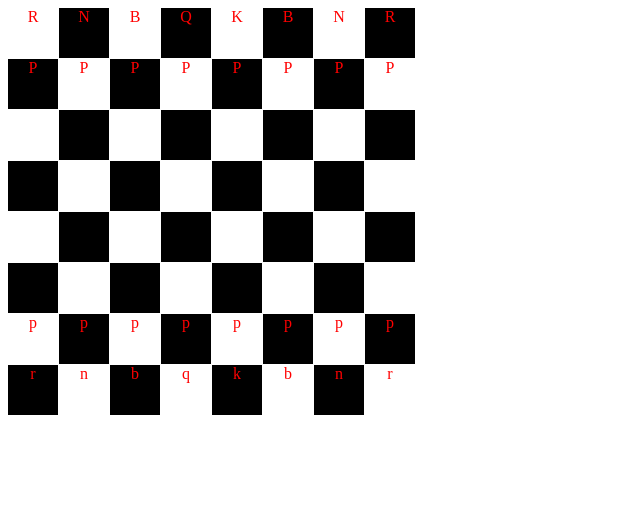
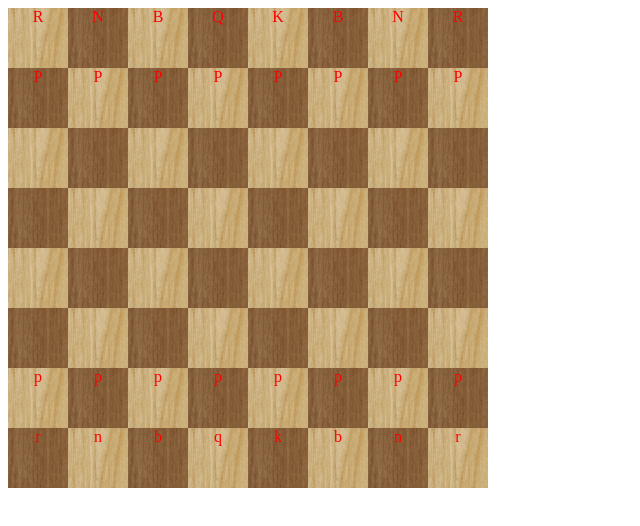
Before and after one commit to ethanhcarpenter/NEA, a plain HTML site: page index.html in a window 1280 px wide. Shown: the whole page, without its empty margins (0-640 px from the left). Drawn offline with Linux system fonts and the light colour scheme.

Commit message:
Adding light and dark sqaure textures

```diff
--- a/script.js
+++ b/script.js
@@ -10,7 +10,7 @@ class ChessGame {
         this.clickedPiece;
         this.clickedSqr;
         this.secondClickSqr;
-
+        this.turn='w';
     }
     initBoard() {
         for (let row = 0; row < 8; row++) {
@@ -32,8 +32,8 @@ class ChessGame {
                 square.dataset.col = col;
                 square.style.border=0;
                 square.id=`${String.fromCharCode(96+col)}${9-row}`;
-                if (this.isOdd(row+col))square.style.backgroundColor = 'black';
-                else square.style.backgroundColor = 'white';
+                if (this.isOdd(row+col))square.style.backgroundColor = 'blue';
+                else square.style.backgroundColor = 'red';
                 if (this.isOdd(row+col))square.className= 'black';
                 else square.className='white';
                 square.style.userSelect="none";
@@ -137,7 +137,7 @@ class ChessGame {
             const sqr=document.getElementById(this.dictToId(key));
             sqr.style.textAlign="center";
             sqr.style.color="red";
-            if(sqr.className==="black")sqr.style.backgroundColor="black";
+            if(sqr.className==="black")sqr.style.backgroundColor="#805835";
             if(sqr.className==="white")sqr.style.backgroundColor="white";
             const piece=this.piecesPos[key]
             sqr.innerText=(numbers===2)?key:this.valueToCNotation(piece);
@@ -174,19 +174,27 @@ class ChessGame {
         }
         moves.forEach(move => {
             const sqr=document.getElementById(this.dictToId(move));
-            sqr.style.backgroundColor="green";
+            sqr.style.borderStyle = "solid";
+            sqr.style.borderColor = "green";
+            sqr.style.borderWidth = "2px";
         });
     }
     onSquareClick(square) {
         this.testerFunc();
+
         if(this.clicks===1){
             this.secondClickSqr=square.id;
             if(!this.checkMove()){
                 this.clicks=0;
                 if(this.secondClickSqr===this.clickedSqr){
-
+                    this.updateBoard();
                 }
                 else if(this.getPieceAtPosition(this.secondClickSqr)){
+                    this.updateBoard();
+                    if(!(this.turn===this.getPieceAtPosition(this.secondClickSqr)[0])){
+                        console.log(12);
+                        return;
+                    }
                     this.updateBoard();
                     this.clicks=1;
                     this.clickedPiece=this.getPieceAtPosition(this.secondClickSqr)
@@ -199,18 +207,23 @@ class ChessGame {
                 }
                 this.clickedPiece=null;
                 this.clickedSqr=null;
-                this.updateBoard();
+
                 return;
             }
             this.setPiecePosition(this.clickedPiece,this.secondClickSqr)
             this.setPiecePosition(null,this.clickedSqr)
             this.updateBoard();
+            this.turn=(this.turn==='w')?'b':'w';
             this.clicks=0
         }
         else if(this.clicks===0){
             if(!this.getPieceAtPosition(square.id)) return;
             this.clickedPiece=this.getPieceAtPosition(square.id);
             this.clickedSqr=square.id;
+            if(!(this.turn===this.getPieceAtPosition(this.clickedSqr)[0])){
+                console.log(12);
+                return;
+            }
             square.style.color="blue";
             this.showLegalMoves();
             this.clicks=1;
--- a/style.css
+++ b/style.css
@@ -1,9 +1,24 @@
 .chessboard {
     display: grid;
-    grid-template-columns: repeat(8, 50px);
-    grid-template-rows: repeat(8, 50px);
-    gap: 1px;
-    border: 0px solid #000;
-    width: 400px;
-    height: 400px;
+    grid-template-columns: repeat(8, 60px);
+    grid-template-rows: repeat(8, 60px);
+    width: 480px;
+    height: 480px;
 }
+.white {
+    background-image: url('light.png');
+    background-size: cover;
+    width: 60px;
+    height: 60px;
+    border: 1px solid #000;
+    margin: 0%;
+
+}
+.black {
+    background-image: url('dark.png');
+    background-size: cover;
+    width: 60px;
+    height: 60px;
+    border: 1px solid #000;
+    margin: 0%;
+}
```
Also changed, not shown: dark.png (added), light.png (added).
